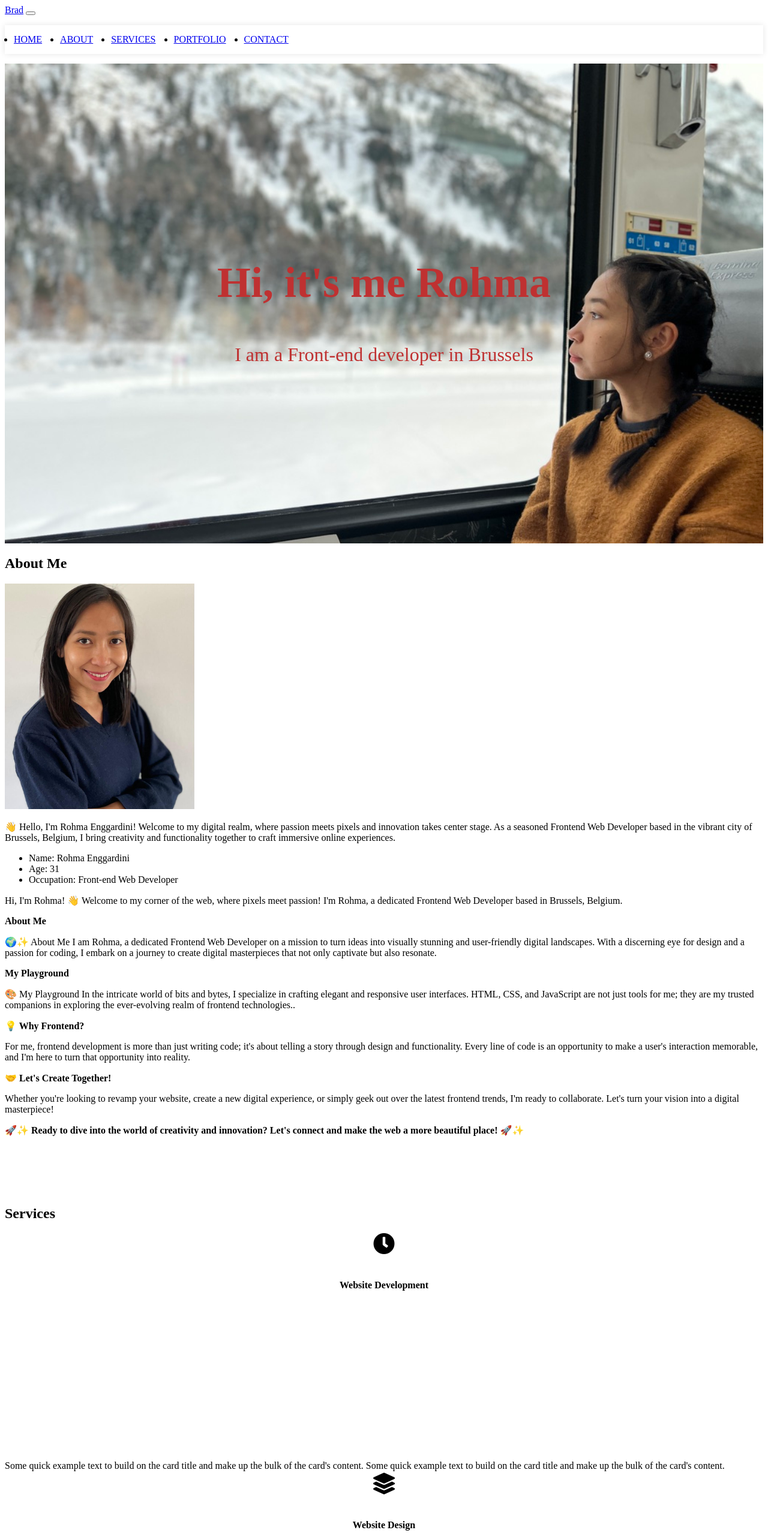
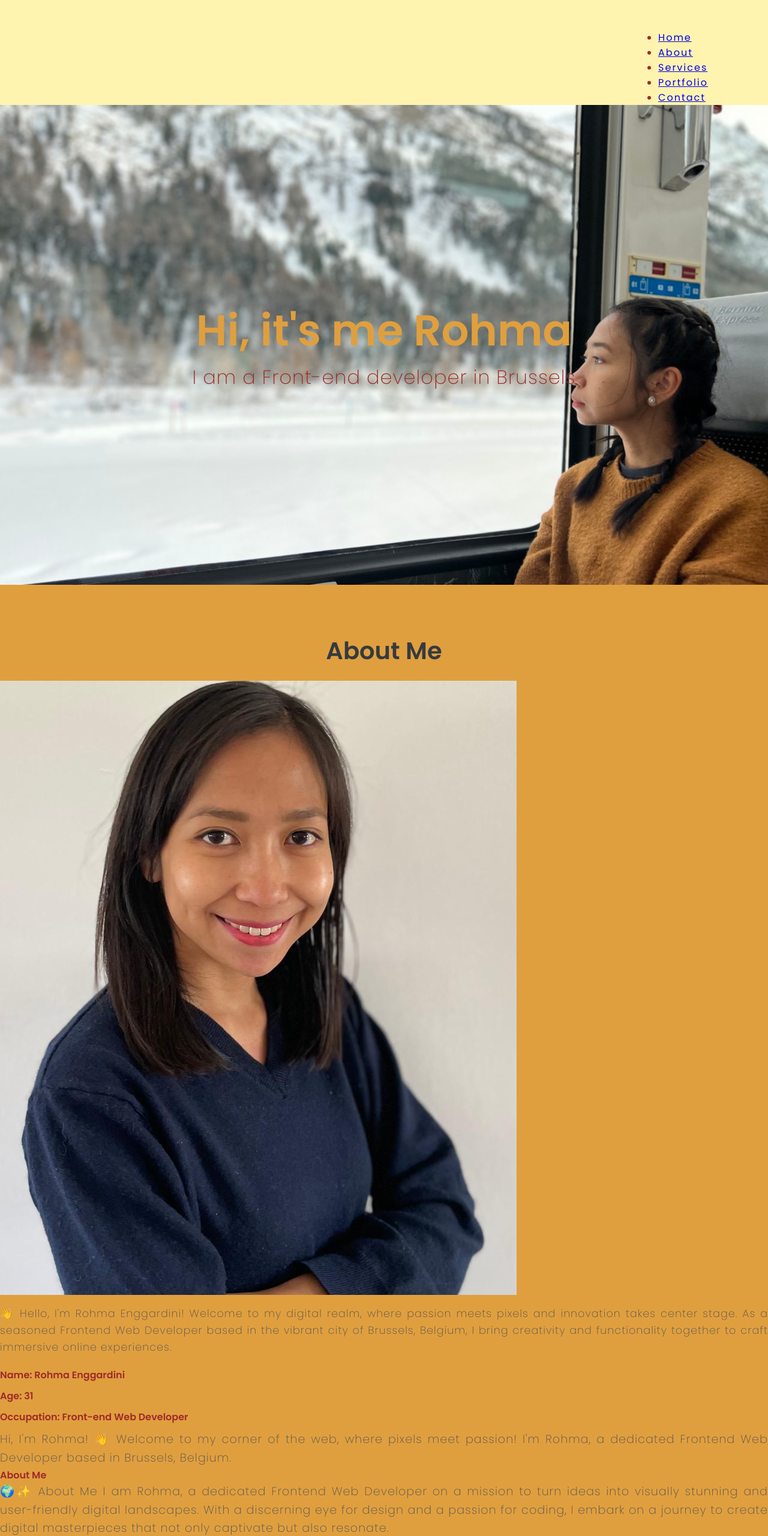
Before and after one commit to rohma19/Portfolio, a website: page index.html in a window 1280 px wide. Shown: the top 2561 px of the page at 60% size. Drawn offline with Linux system fonts and the light colour scheme.

Commit message:
html is ok

```diff
--- a/index.html
+++ b/index.html
@@ -4,49 +4,54 @@
 <head>
   <meta charset="UTF-8">
   <meta name="viewport" content="width=device-width, initial-scale=1.0">
+
+  <!-- Favicon -->
+  <link rel="icon" type="image/svg+xml" href="./client/assets/favicon.ico" />
+
+  <!-- External CSS libraries -->
+  <link rel="stylesheet" href="https://cdnjs.cloudflare.com/ajax/libs/font-awesome/6.0.0/css/all.min.css"
+    integrity="sha512-..." crossorigin="anonymous" />
+
+  <!-- Google Fonts -->
+  <link rel="preconnect" href="https://fonts.googleapis.com" />
+  <link rel="preconnect" href="https://fonts.gstatic.com" crossorigin />
+  <link
+    href="https://fonts.googleapis.com/css2?family=Abril+Fatface&family=Merriweather:ital@0;1&family=Poppins:wght@200;400;600&family=Work+Sans:wght@200&display=swap"
+    rel="stylesheet" />
+
+  <!-- Font Awesome 5 -->
   <link rel="stylesheet" href="https://cdnjs.cloudflare.com/ajax/libs/font-awesome/5.15.1/css/all.min.css"
     integrity="sha384-dGLKn1P91GTveI8r+Ym04PQMSwsMl9LdI9/3e1nEShAqNjFz5GfIMPh/jpigiHC5" crossorigin="anonymous">
 
-  <link rel="icon" type="image/svg+xml" href="./client/assets/favicon.ico" />
-  <link rel="stylesheet" href="./styles/index.css" />
+  <!-- Local CSS -->
+  <link href="./styles/index.css" rel="stylesheet" />
+
   <title>Your Portfolio</title>
 </head>
 
 <body>
-
-
   <!-- Navbar Header -->
-  <nav class="navbar navbar-expand-lg fixed-top navbar-scroll">
-    <div class="container">
-      <a class="navbar-logo" href="#">Brad</a>
-      <button class="navbar-toggler" type="button" data-bs-toggle="collapse" data-bs-target="#navbarContent"
-        aria-controls="navbarContent" aria-expanded="false" aria-label="Toggle navigation">
-        <span class="navbar-toggler-icon"></span>
-      </button>
-      <div class="collapse navbar-collapse justify-content-end" id="navbarContent">
-        <ul class="navbar-nav">
-          <li class="nav-item active">
-            <a class="nav-link" href="#home">Home</a>
+  <header>
+    <nav class="nav-el">
+      <ul>
+        <li class="active">
+          <a href="#home">Home</a>
         </li>
-          <li class="nav-item">
-            <a class="nav-link" href="#about">About</a>
+        <li>
+          <a href="#about">About</a>
         </li>
-          <li class="nav-item">
-            <a class="nav-link" href="#services">Services</a>
+        <li>
+          <a href="#services">Services</a>
         </li>
-          <li class="nav-item">
-            <a class="nav-link" href="#portfolio">Portfolio</a>
+        <li>
+          <a href="#portfolio">Portfolio</a>
         </li>
-          <li class="nav-item">
-            <a class="nav-link" href="#contact">Contact</a>
+        <li>
+          <a href="#contact">Contact</a>
         </li>
       </ul>
-      </div>
-    </div>
     </nav>
-
-
-
+  </header>
 
   <!-- Main Banner -->
   <header class="bgimage" id="home">
@@ -60,19 +65,23 @@
     </div>
   </header>
 
-  <!-- About Section -->
+  <!-- About Me -->
+
   <section id="about">
     <div class="container mt-4 pt-4">
-      <h1 class="text-center">About Me</h1>
+      <h1>About Me</h1>
       <div class="row mt-4">
         <div class="col-lg-4">
-          <img src="./public/about.jpeg" class="imageAboutPage" alt="">
+          <img src="./public/about.jpeg" class="imageAboutPage" alt="About Me">
+          <p>👋 Hello, I'm Rohma Enggardini! Welcome to my digital realm, where passion meets pixels and innovation
+            takes
+            center stage. As a seasoned Frontend Web Developer based in the vibrant city of Brussels, Belgium, I bring
+            creativity and functionality together to craft immersive online experiences.</p>
         </div>
 
         <div class="col-lg-8">
-          <p>👋 Hello, I'm Rohma Enggardini! Welcome to my digital realm, where passion meets pixels and innovation
-            takes center stage. As a seasoned Frontend Web Developer based in the vibrant city of Brussels, Belgium, I
-            bring creativity and functionality together to craft immersive online experiences.</p>
+
+
           <div class="row mt-3">
             <div class="col-md-6">
               <ul>
@@ -82,135 +91,129 @@
               </ul>
             </div>
           </div>
-          <div class="row mt-3">
+
           <p>
-              Hi, I'm Rohma! 👋 Welcome to my corner of the web, where pixels meet passion!
-              I'm Rohma, a dedicated Frontend Web Developer based in Brussels, Belgium.</p>
+            Hi, I'm Rohma! 👋 Welcome to my corner of the web, where pixels meet passion! I'm Rohma, a dedicated
+            Frontend
+            Web Developer based in Brussels, Belgium.
+          </p>
 
           <strong>About Me</strong>
           <p>
-              🌍✨ About Me
-              I am Rohma, a dedicated Frontend Web Developer on a mission to turn ideas into visually stunning and
-              user-friendly digital landscapes. With a discerning eye for design and a passion for coding, I embark on a
+            🌍✨ About Me I am Rohma, a dedicated Frontend Web Developer on a mission to turn ideas into visually
+            stunning
+            and user-friendly digital landscapes. With a discerning eye for design and a passion for coding, I embark on
+            a
             journey to create digital masterpieces that not only captivate but also resonate.
           </p>
 
           <strong>My Playground</strong>
           <p>
-              🎨 My Playground
-              In the intricate world of bits and bytes, I specialize in crafting elegant and responsive user interfaces.
-              HTML, CSS, and JavaScript are not just tools for me; they are my trusted companions in exploring the
-              ever-evolving realm of frontend technologies..
+            🎨 My Playground In the intricate world of bits and bytes, I specialize in crafting elegant and responsive
+            user interfaces. HTML, CSS, and JavaScript are not just tools for me; they are my trusted companions in
+            exploring the ever-evolving realm of frontend technologies.
           </p>
 
           <strong>💡 Why Frontend?</strong>
           <p>
             For me, frontend development is more than just writing code; it's about telling a story through design and
-              functionality. Every line of code is an opportunity to make a user's interaction memorable, and I'm here
-              to turn that opportunity into reality.
+            functionality. Every line of code is an opportunity to make a user's interaction memorable, and I'm here to
+            turn that opportunity into reality.
           </p>
 
           <strong>🤝 Let's Create Together!</strong>
           <p>
-              Whether you're looking to revamp your website, create a new digital experience, or simply geek out over
-              the latest frontend trends, I'm ready to collaborate. Let's turn your vision into a digital masterpiece!
+            Whether you're looking to revamp your website, create a new digital experience, or simply geek out over the
+            latest frontend trends, I'm ready to collaborate. Let's turn your vision into a digital masterpiece!
           </p>
 
-            <strong> 🚀✨ Ready to dive into the world of creativity and innovation? Let's connect and make the web a
-              more beautiful place! 🚀✨</strong>
-            </p>
-          </div>
+          <strong> 🚀✨ Ready to dive into the world of creativity and innovation? Let's connect and make the web a more
+            beautiful place! 🚀✨</strong>
         </div>
       </div>
     </div>
   </section>
 
-  <!-- services section-->
-  <section id="services">
-    <div class="container">
-      <h1 class="text-center">Services</h1>
-      <div class="row">
-        <div class="col-lg-4 mt-4">
-          <div class="card servicesText">
+
+
+  <!-- Services Section -->
+
+  <body>
+    <h1>Services</h1>
+    <section id="services" class="grid-container services-grid">
+      <!-- Service Cards -->
+      <div class="card">
         <div class="card-body">
-              <i class="fas servicesIcon fa-clock"></i>
-              <h4 class="card-title mt-3">Website Development</h4>
-              <p class="card-text mt-3">Some quick example text to build on the card title and make up the bulk of the
-                card's content.
-                Some quick example text to build on the card title and make up the bulk of the card's content.
-              </p>
-            </div>
-          </div>
-        </div>
-        <div class="col-lg-4 mt-4">
-          <div class="card servicesText">
-            <div class="card-body">
-              <i class='fas servicesIcon fa-layer-group'></i>
-              <h4 class="card-title mt-3">Website Design</h4>
-              <p class="card-text mt-3">Some quick example text to build on the card title and make up the bulk of the
-                card's content.
-                Some quick example text to build on the card title and make up the bulk of the card's content.
-              </p>
-            </div>
+          <i class="fas fa-clock services-icon"></i>
+          <h4 class="card-title">Website Development</h4>
+          <p class="card-text">Some quick example text to build on the card title and make up the bulk of the card's
+            content.</p>
         </div>
       </div>
 
-        <div class="col-lg-4 mt-4">
-          <div class="card servicesText">
+      <div class="card">
         <div class="card-body">
-              <i class='far servicesIcon fa-check-circle'></i>
-              <h4 class="card-title mt-3">Website Deployment</h4>
-              <p class="card-text mt-3">Some quick example text to build on the card title and make up the bulk of the
-                card's content.
-                Some quick example text to build on the card title and make up the bulk of the card's content.
-              </p>
-            </div>
-          </div>
+          <i class="fas fa-layer-group services-icon"></i>
+          <h4 class="card-title">Website Design</h4>
+          <p class="card-text">Some quick example text to build on the card title and make up the bulk of the card's
+            content.</p>
         </div>
       </div>
 
-      <div class="row">
-        <div class="col-lg-4 mt-4">
-          <div class="card servicesText">
+      <div class="card">
         <div class="card-body">
-              <i class='fas servicesIcon fa-search'></i>
-              <h4 class="card-title mt-3">SEO</h4>
-              <p class="card-text mt-3">Some quick example text to build on the card title and make up the bulk of the
-                card's content.
-                Some quick example text to build on the card title and make up the bulk of the card's content.
-              </p>
-            </div>
+          <i class="far fa-check-circle services-icon"></i>
+          <h4 class="card-title">Website Deployment</h4>
+          <p class="card-text">Some quick example text to build on the card title and make up the bulk of the card's
+            content.</p>
         </div>
       </div>
 
-        <div class="col-lg-4 mt-4">
-          <div class="card servicesText">
+      <div class="card">
         <div class="card-body">
-              <i class='fas servicesIcon fa-shield-alt'></i>
-              <h4 class="card-title mt-3">DevOps</h4>
-              <p class="card-text mt-3">Some quick example text to build on the card title and make up the bulk of the
-                card's content.
-                Some quick example text to build on the card title and make up the bulk of the card's content.
-              </p>
-            </div>
+          <i class="fas fa-search services-icon"></i>
+          <h4 class="card-title">SEO</h4>
+          <p class="card-text">Some quick example text to build on the card title and make up the bulk of the card's
+            content.</p>
         </div>
       </div>
 
-        <div class="col-lg-4 mt-4">
-          <div class="card servicesText">
+      <div class="card">
         <div class="card-body">
-              <i class='fas servicesIcon fa-wrench'></i>
-              <h4 class="card-title mt-3">QA</h4>
-              <p class="card-text mt-3">Some quick example text to build on the card title and make up the bulk of the
-                card's content.
-                Some quick example text to build on the card title and make up the bulk of the card's content.
-              </p>
+          <i class="fas fa-shield-alt services-icon"></i>
+          <h4 class="card-title">DevOps</h4>
+          <p class="card-text">Some quick example text to build on the card title and make up the bulk of the card's
+            content.</p>
         </div>
       </div>
-        </div>
+
+      <div class="card">
+        <div class="card-body">
+          <i class="fas fa-wrench services-icon"></i>
+          <h4 class="card-title">QA</h4>
+          <p class="card-text">Some quick example text to build on the card title and make up the bulk of the card's
+            content.</p>
         </div>
       </div>
     </section>
+
+  </body>
+
+
+  <!-- FOOTER -->
+  <footer id="footer">
+    <p>Junior Full stack Developer - Rohma Enggardini © 2024</p>
+    <div class="container-fluid">
+      <!-- social media icons -->
+      <div class="social-icons mt-4">
+        <a href="https://www.facebook.com/" target="_blank"><i class="fab fa-facebook"></i></a>
+        <a href="https://www.instagram.com/" target="_blank"><i class="fab fa-instagram"></i></a>
+        <a href="https://www.twitter.com/" target="_blank"><i class="fab fa-twitter"></i></a>
+        <a href="https://www.linkedin.com/" target="_blank"><i class="fab fa-linkedin"></i></a>
+        <a href="https://www.twitch.tv/" target="_blank"><i class="fab fa-twitch"></i></a>
+      </div>
+    </div>
+  </footer>
 </body>
 
 </html>
--- a/styles/something.css
+++ b/styles/something.css
@@ -1,33 +1,54 @@
-body {
-  background-color: white;
+/* Reset and Global Styles */
+* {
+  margin: 0;
+  padding: 0;
 }
 
-/* Navbar links styling */
-.navbar-nav {
-  background-color: #ffffff;
-  padding: 15px;
-  box-shadow: 0 0 10px rgba(0, 0, 0, 0.1);
-  display: flex;
-  flex-direction: row;
-  align-items: center;
-  gap: 30px;
-  font-size: 16px;
-  text-transform: uppercase;
+body {
+  background-color: #e09f3e;
+  color: #9e2a2b;
+  font-family: Poppins, sans-serif;
 }
 
-/* Navbar links hover effect */
+p {
+  font-weight: 200;
+  font-size: 18px;
+  letter-spacing: 1px;
+  color: #9e2a2b;
+}
+
+h1 {
+  text-align: center;
+  color: #9e2a2b;
+}
+
+/* Navigation Styles */
+.nav-el {
+  display: flex;
+  align-items: center;
+  letter-spacing: 2px;
+  padding: 50px 100px 0;
+  gap: 40px;
+}
+
+header {
+  background-color: #fff3b0;
+  display: flex;
+  justify-content: end;
+  width: 100%;
+}
+
 .navbar-nav a:hover {
   text-decoration: none;
   color: #333333;
   transition: color 0.3s ease;
 }
 
-/*Display background color black on navbar scroll*/
 .navbar-scroll.navbar-dark {
   background-color: black;
 }
 
-/* hero background image */
+/* Hero Section Styles */
 .bgimage {
   height: 100vh;
   background: url("../public/banner.jpeg");
@@ -35,7 +56,15 @@ body {
   position: relative;
 }
 
-/* text css above hero image */
+.hero-text {
+  text-align: center;
+  position: absolute;
+  top: 50%;
+  left: 50%;
+  transform: translate(-50%, -50%);
+  color: #e09f3e;
+}
+
 .hero_title {
   font-size: 4.5rem;
 }
@@ -44,51 +73,176 @@ body {
   font-size: 2rem;
 }
 
-.hero-text {
-  text-align: center;
-  position: absolute;
-  top: 50%;
-  left: 50%;
-  transform: translate(-50%, -50%);
-  color: #bf3131;
+/* About Section Styles */
+#about {
+  background-color: #e09f3e;
+  padding: 80px 0;
 }
 
-/* about section image css */
-.imageAboutPage {
+.image-about-page {
   width: 25%;
+  border-radius: 10px;
 }
 
-/* Services Section */
-#services {
-  padding: 80px 0; /* Adjust the padding as needed */
+#about h1 {
+  text-align: center;
+  font-size: 2.5rem;
+  color: #343a40;
 }
 
-/* Services Cards */
-.card.servicesText {
-  height: 400px; /* Adjust the height as needed */
+#about .col-lg-4 p {
+  font-size: 1.1rem;
+  line-height: 1.6;
+  color: #555555;
+  margin-top: 10px; /* Adjust as needed */
+}
+
+#about p {
+  text-align: justify;
+  font-size: 1.2rem;
+  line-height: 1.6;
+  color: #555555;
+}
+
+#about ul {
+  list-style-type: none;
+  padding: 0;
+}
+
+#about li {
+  margin-bottom: 10px;
+  font-weight: bold;
+  color: #9e2a2b;
+}
+
+#about .row {
+  margin-top: 20px;
+}
+
+@media (max-width: 767px) {
+  #about .col-lg-4,
+  #about .col-md-6 {
+    margin-bottom: 20px;
+  }
+}
+
+#about .intro-text {
+  font-size: 1.2rem;
+}
+
+#about .personal-info {
+  font-weight: bold;
+  color: #007bff;
+}
+
+/* Services Section Styles */
+/* Specific Styles for Services Section */
+
+#services {
+  padding: 80px 0;
+  margin: 20px;
+}
+
+.services-grid {
+  grid-template-columns: repeat(3, 1fr);
+}
+
+.grid-container {
+  display: grid;
+  gap: 20px;
+  justify-content: center;
+  align-items: center;
+}
+
+.card {
+  height: 300px;
+}
+
+.card:hover .services-icon {
+  color: #008000;
+  border: 1px solid #c64da0;
+  padding: 5px;
 }
 
 .card-title {
-  height: 280px;
+  height: 150px;
+  font-size: 20px;
+  padding: 2px;
+  cursor: pointer;
+  text-align: center;
+  background-color: #cccccc;
+}
+
+.services-icon {
+  color: #335c67;
+  font-size: 36px;
+  margin-bottom: 20px;
+  text-align: center;
+  width: 100%;
+}
+
+.text-center {
+  text-align: center;
+}
+
+/* Optional: Remove unnecessary class names */
+.flex-container {
+  display: flex;
+  flex-wrap: wrap;
+  justify-content: center;
+  align-items: center;
+}
+
+.card {
+  height: 300px;
+}
+
+.card:hover .services-icon {
+  color: #008000;
+  border: 1px solid #c64da0;
+  padding: 5px;
+}
+
+.card-title {
+  height: 150px;
+  font-size: 20px;
+  padding: 2px;
+  cursor: pointer;
+  text-align: center;
+  background-color: #fff3b0;
+}
+
+.services-icon {
+  color: #9e2a2b;
+  font-size: 36px;
+  margin-bottom: 20px;
+  text-align: center;
+  width: 100%;
+}
+
+.text-center {
+  text-align: center;
+}
+
+/* Optional: Remove unnecessary class names */
+.social-icons {
+  font-size: 36px;
   cursor: pointer;
 }
 
-.servicesIcon {
-  font-size: 36px;
-  text-align: center;
-  width: 100%;
-  margin-bottom: 20px;
-  /* Add margin between the icon and title */
+.fa-facebook:hover,
+.fa-instagram:hover,
+.fa-twitter:hover,
+.fa-linkedin:hover,
+.fa-twitch:hover {
+  color: #9e2a2b;
 }
 
-.card-title {
+.fab {
+  color: #000000;
+}
+
+#footer {
+  background-color: #fff3b0;
   text-align: center;
 }
-
-.card:hover .servicesIcon {
-  color: #008000;
-}
-
-.servicesText:hover {
-  border: 1px solid #008000;
-}
```
Lines whose indentation alone changed are shown as unchanged.
